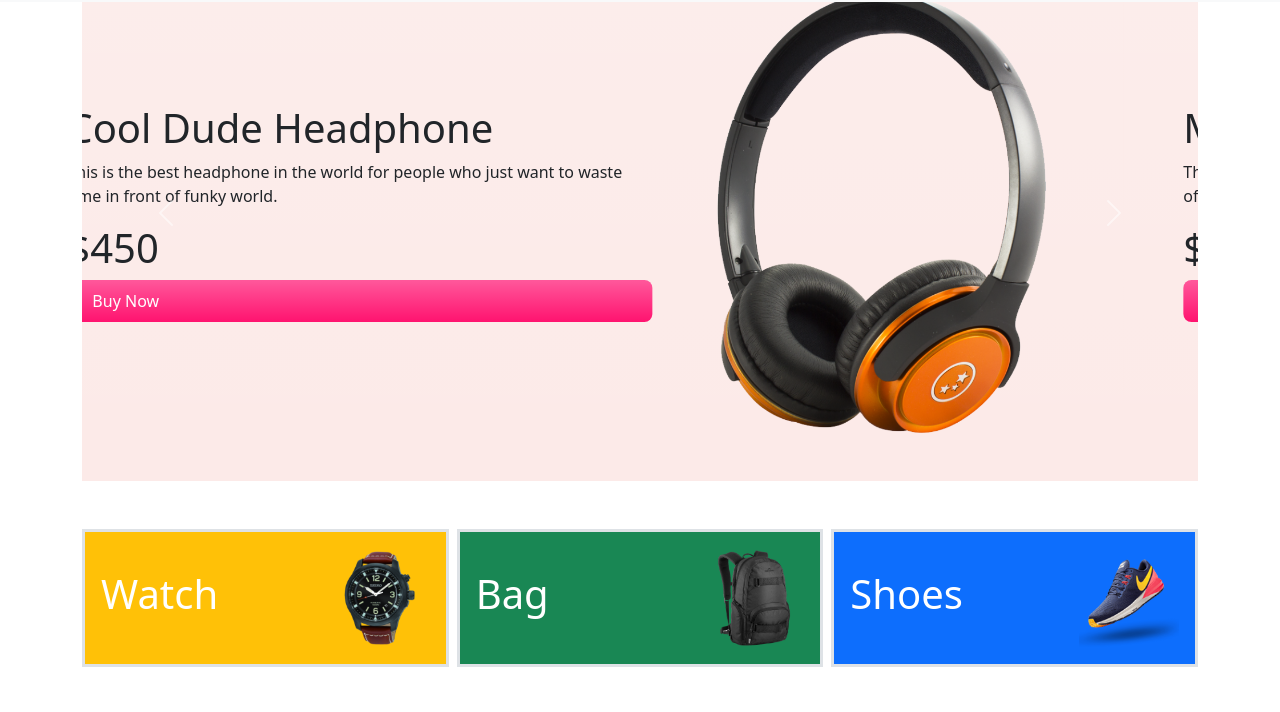
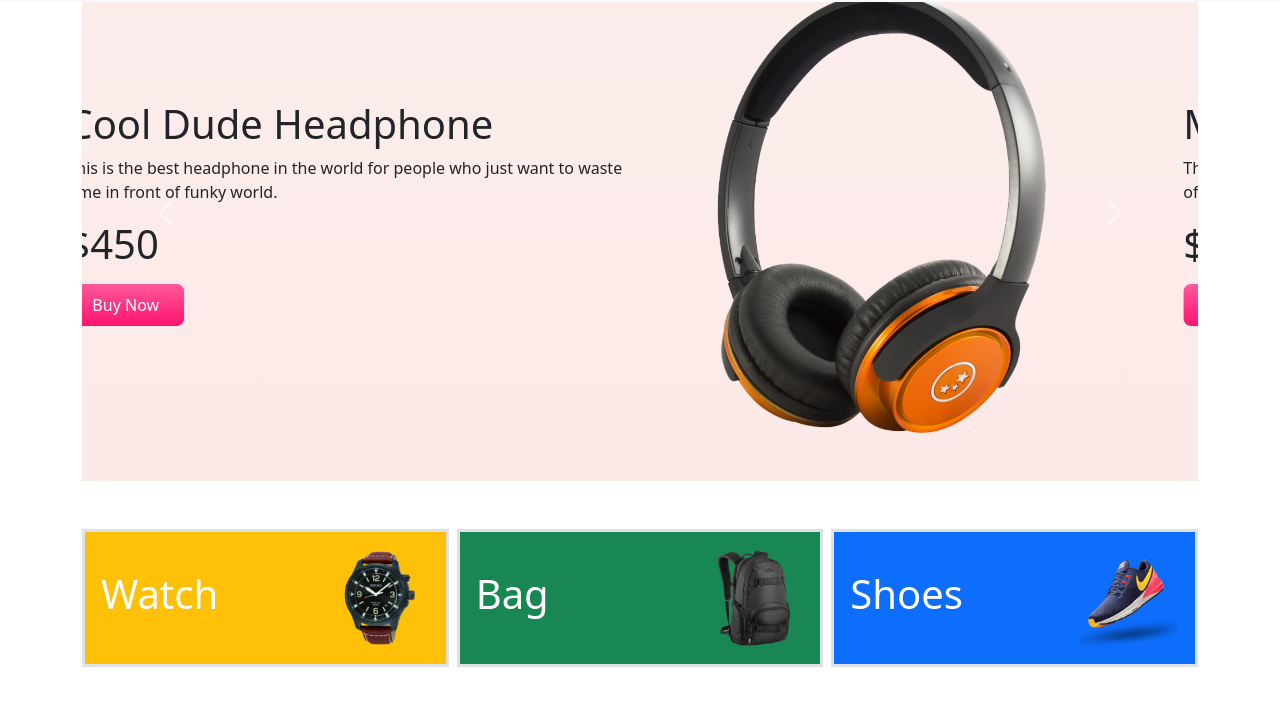
Before and after one commit to MdRokibulHasan/panda-commerce, a plain HTML site: page index.html in a window 1280 px wide. Shown: the part 55-767 px from the top of the page. Drawn offline with nearby package versions, Linux system fonts and the light colour scheme.

Commit message:
add button style

```diff
--- a/index.html
+++ b/index.html
@@ -64,7 +64,9 @@
                                     front of funky world.
                                 </p>
                                 <h1>$450</h1>
-                                <div class="panda-btn-buy-now">Buy Now</div>
+                                <div class="mt-3">
+                                    <button class="panda-btn-buy-now">Buy Now</button>
+                                </div>
                             </div>
                             <div class="col-lg-5">
                                 <img src="images/banner-images/headphone.png" class="d-block w-100" alt="...">
@@ -83,7 +85,9 @@
                                     tv.
                                 </p>
                                 <h1>$1200</h1>
-                                <div class="panda-btn-buy-now">Buy Now</div>
+                                <div class="mt-3">
+                                    <button class="panda-btn-buy-now">Buy Now</button>
+                                </div>
                             </div>
                             <div class="col-lg-5">
                                 <img src="images/banner-images/tv.png" class="d-block w-100" alt="...">
@@ -101,7 +105,9 @@
                                     ok fake sports.
                                 </p>
                                 <h1>$600</h1>
-                                <div class="panda-btn-buy-now">Buy Now</div>
+                                <div class="mt-3">
+                                    <button class="panda-btn-buy-now">Buy Now</button>
+                                </div>
                             </div>
                             <div class="col-lg-5">
                                 <img src="images/banner-images/xbox.png" class="d-block w-100" alt="...">
```
